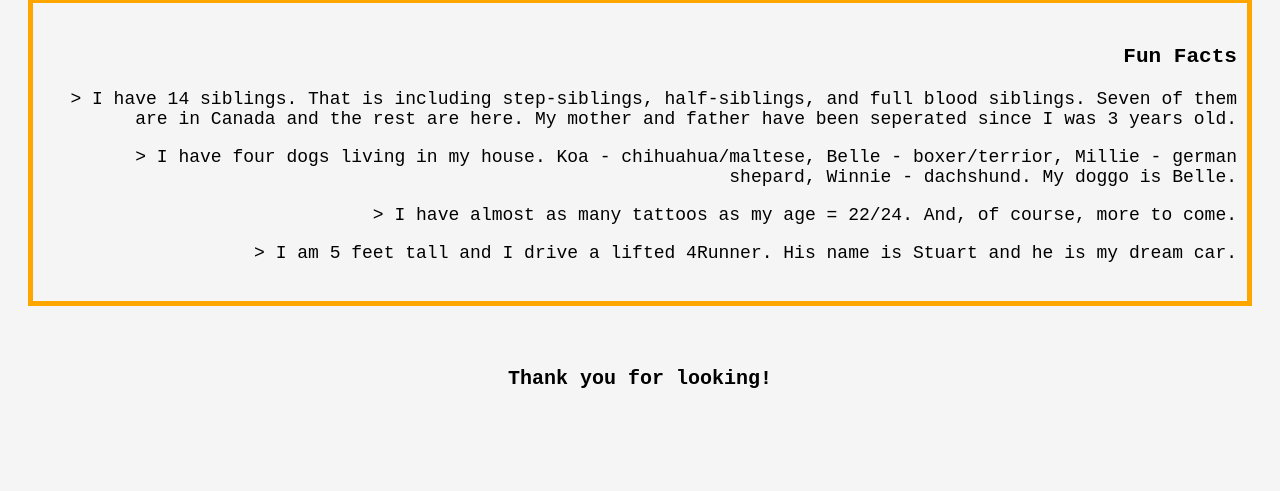
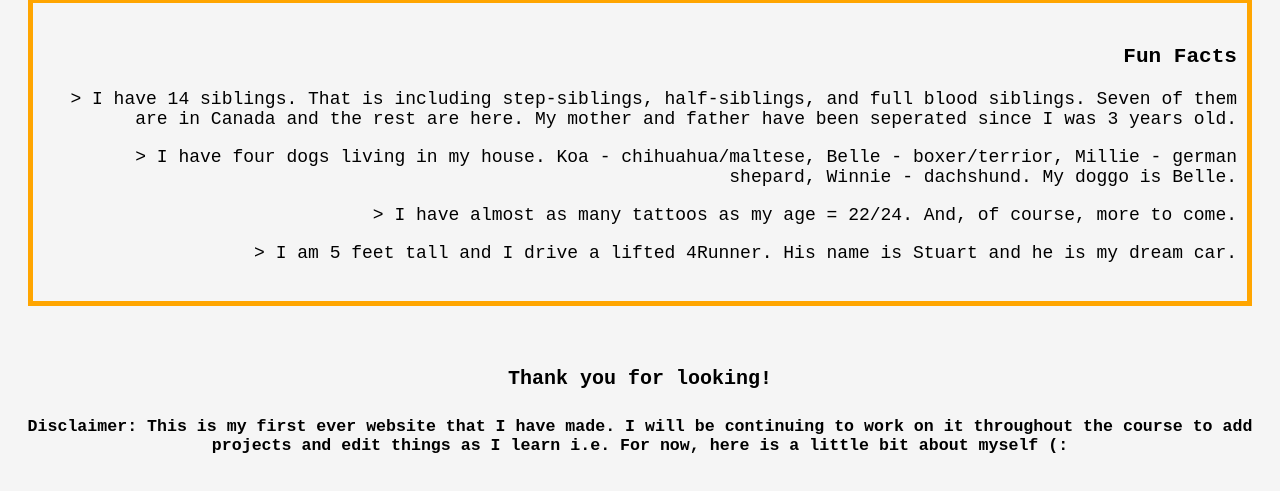
Before and after one commit to SteJoSi/my-personal-website, a plain HTML site: page index.html in a window 1280 px wide. Shown: the part 937-1428 px from the top of the page. Before the commit the page ends 1375 px from the top, so only its background shows below. Drawn offline with Linux system fonts and the light colour scheme.

Commit message:
added disclaimer to footer

```diff
--- a/index.html
+++ b/index.html
@@ -35,6 +35,7 @@
 
         <div class="footer">
             <h4>Thank you for looking!</h4>
+            <h5>Disclaimer: This is my first ever website that I have made. I will be continuing to work on it throughout the course to add projects and edit things as I learn i.e.  For now, here is a little bit about myself (:</h5>
         </div>
     </body>
 </html>
```
